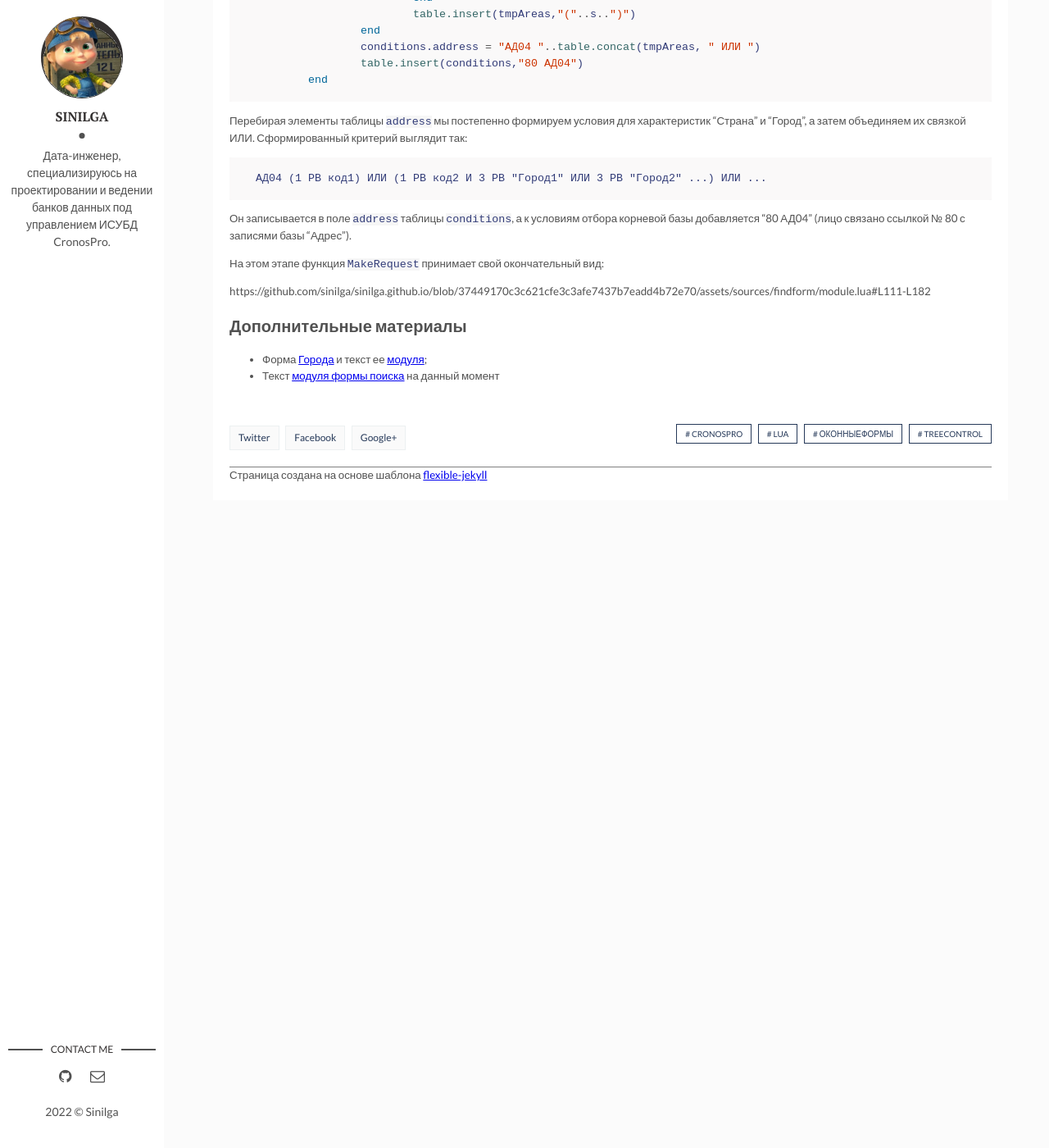
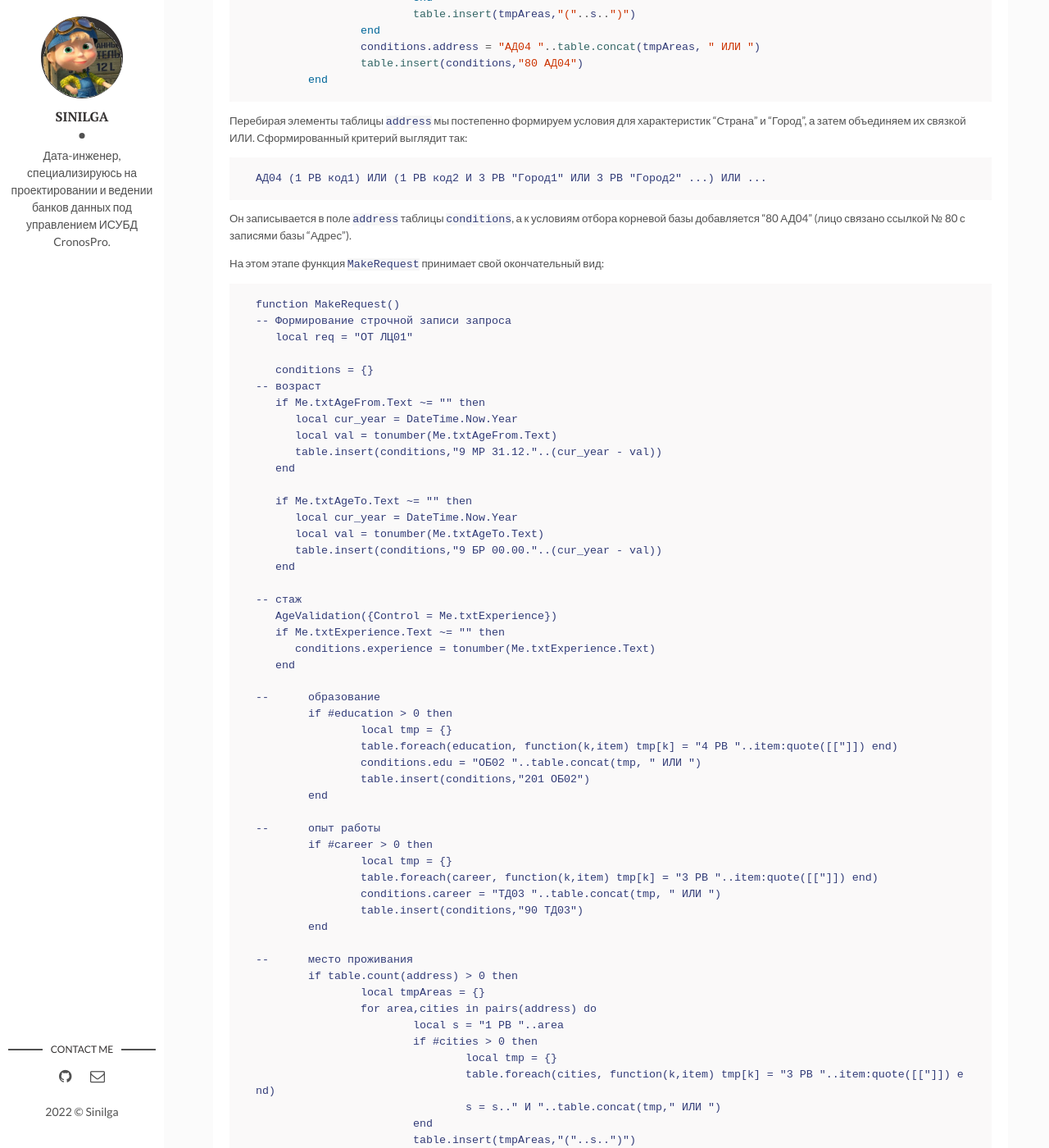
Before and after one commit to sinilga/cronospro, a Jekyll site: the page built from _posts/2022-02-21-findform_4.md, in a window 1280 px wide and 1400 px high, scrolled down 5671 px. Shown: the whole window at 82% size. Built offline with Jekyll 4.4.1, drawn with Linux system fonts in a browser that asks for light colours; before the commit the page ends 6301 px from its top, so only the background shows below that; some of the changed text lies outside the part shown.

Commit message:
Update 2022-02-21-findform_4.md

````diff
--- a/_posts/2022-02-21-findform_4.md
+++ b/_posts/2022-02-21-findform_4.md
@@ -261,7 +261,79 @@ end
 
 На этом этапе функция `MakeRequest` принимает свой окончательный вид:
 
-https://github.com/sinilga/sinilga.github.io/blob/37449170c3c621cfe3c3afe7437b7eadd4b72e70/assets/sources/findform/module.lua#L111-L182
+```
+function MakeRequest()
+-- Формирование строчной записи запроса
+   local req = "ОТ ЛЦ01"
+
+   conditions = {}
+-- возраст
+   if Me.txtAgeFrom.Text ~= "" then
+      local cur_year = DateTime.Now.Year
+      local val = tonumber(Me.txtAgeFrom.Text)
+      table.insert(conditions,"9 МР 31.12."..(cur_year - val))
+   end
+
+   if Me.txtAgeTo.Text ~= "" then
+      local cur_year = DateTime.Now.Year
+      local val = tonumber(Me.txtAgeTo.Text)
+      table.insert(conditions,"9 БР 00.00."..(cur_year - val))
+   end
+
+-- стаж
+   AgeValidation({Control = Me.txtExperience})
+   if Me.txtExperience.Text ~= "" then
+      conditions.experience = tonumber(Me.txtExperience.Text)
+   end
+
+--	образование
+	if #education > 0 then
+		local tmp = {}
+		table.foreach(education, function(k,item) tmp[k] = "4 РВ "..item:quote([["]]) end)
+		conditions.edu = "ОБ02 "..table.concat(tmp, " ИЛИ ")
+		table.insert(conditions,"201 ОБ02")
+	end
+
+--	опыт работы
+	if #career > 0 then
+		local tmp = {}
+		table.foreach(career, function(k,item) tmp[k] = "3 РВ "..item:quote([["]]) end)
+		conditions.career = "ТД03 "..table.concat(tmp, " ИЛИ ")
+		table.insert(conditions,"90 ТД03")
+	end
+
+--	место проживания
+	if table.count(address) > 0 then
+		local tmpAreas = {}
+		for area,cities in pairs(address) do
+			local s = "1 РВ "..area
+			if #cities > 0 then
+				local tmp = {}
+				table.foreach(cities, function(k,item) tmp[k] = "3 РВ "..item:quote([["]]) end)
+				s = s.." И "..table.concat(tmp," ИЛИ ")
+			end
+			table.insert(tmpAreas,"("..s..")")
+		end
+		conditions.address = "АД04 "..table.concat(tmpAreas, " ИЛИ ")
+		table.insert(conditions,"80 АД04")
+	end
+
+	if #conditions > 0 then
+		req = req.." "..table.concat(conditions," И ")
+		if conditions.edu then
+			req = req.." "..conditions.edu
+		end
+		if conditions.career then
+			req = req.." "..conditions.career
+		end
+		if conditions.address then
+			req = req.." "..conditions.address
+		end
+	end
+
+	return req
+end
+```
 
 ## Дополнительные материалы
 - Форма [Города](/assets/sources/findform) и текст ее [модуля](/assets/sources/findform);
````
